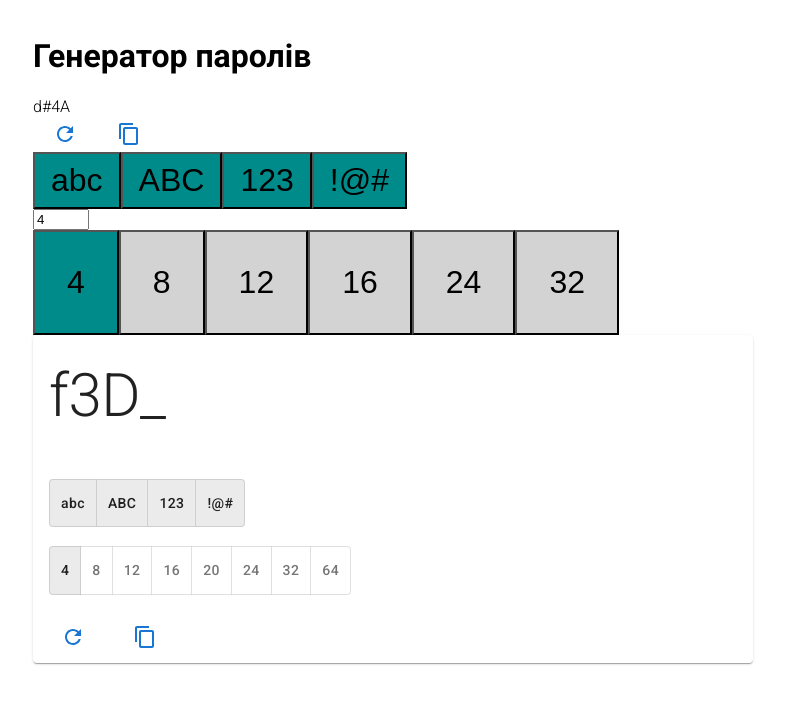
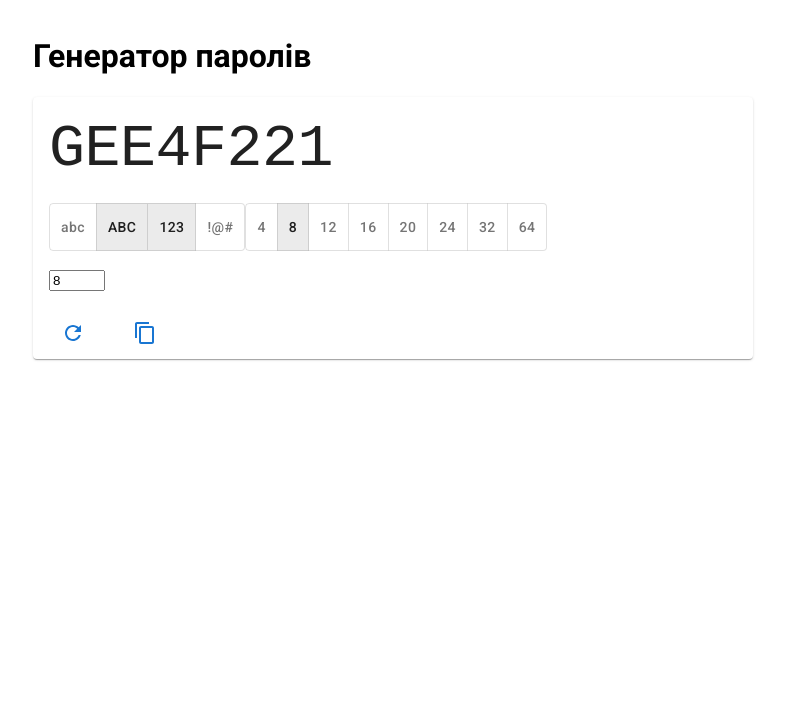
Before and after one commit to hutulia/password-generator, a React (Create React App) app: page / in a window 1280 px wide. Shown: the top 704 px of the page, without its empty margins (247-1032 px from the left). Built offline with nearby package versions, Linux system fonts and the light colour scheme.

Commit message:
Start use MUI

```diff
--- a/src/main.js
+++ b/src/main.js
@@ -15,8 +15,11 @@ window.symbolsSetRegistry.register(
 );
 
 window.passwordBuilder = new PasswordBuilderBySetsService();
-window.passwordBuilder.setLength(4);
-window.passwordBuilder.useSymbolsSets(...window.symbolsSetRegistry.getAll());
+window.passwordBuilder.setLength(8);
+window.passwordBuilder.useSymbolsSets(
+    window.symbolsSetRegistry.findByName('upper'),
+    window.symbolsSetRegistry.findByName('numbers')
+);
 window.passwordBuilder.build();
 
 ReactDOM.createRoot(document.querySelector('#app')).render(React.createElement(App, {passwordBuilder: window.passwordBuilder}));
--- a/src/ui/password/password-as-text.js
+++ b/src/ui/password/password-as-text.js
@@ -5,6 +5,7 @@ import {PasswordEvents} from "../../modules/password-builder/password-events.js"
 import React from 'react';
 import {PasswordContext} from "./password";
 import { useContext } from "react";
+import Typography from "@mui/material/Typography";
 
 export function PasswordAsText() {
     const passwordBuilder = useContext(PasswordContext);
@@ -14,6 +15,16 @@ export function PasswordAsText() {
         passwordBuilder.getEvents().on(PasswordEvents.UPDATED,()=>setPasswordAsText(passwordBuilder.getPassword()));
     },[]);
 
-    return passwordAsText;
-    return <p className="password-text">{passwordAsText}</p>;
+    return (
+        <>
+            <Typography variant="h2" component="div" style={{
+                minHeight: "1.5em",
+                overflow: "hidden",
+                whiteSpace: "nowrap",
+                fontFamily: "monospace",
+            }}>
+                {passwordAsText}
+            </Typography>
+        </>
+    );
 }
--- a/src/ui/password/password.js
+++ b/src/ui/password/password.js
@@ -18,30 +18,7 @@ export function Password({passwordBuilder}) {
     return (
         <PasswordContext.Provider value={passwordBuilder}>
             <div className="password">
-                <PasswordAsText />
 
-                <div className="actions">
-                    <Renew />
-                    <Copy />
-                </div>
-
-                <div className="symbols">
-                    <SymbolsSetUsage symbolsSet={symbolsSetRegistry.findByName('lower')} title='abc' />
-                    <SymbolsSetUsage symbolsSet={symbolsSetRegistry.findByName('upper')} title='ABC' />
-                    <SymbolsSetUsage symbolsSet={symbolsSetRegistry.findByName('numbers')} title='123' />
-                    <SymbolsSetUsage symbolsSet={symbolsSetRegistry.findByName('special')} title='!@#' />
-                </div>
-
-                <CustomLength />
-
-                <div className="lengths">
-                    <PredefinedLength length="4" />
-                    <PredefinedLength length="8" />
-                    <PredefinedLength length="12" />
-                    <PredefinedLength length="16" />
-                    <PredefinedLength length="24" />
-                    <PredefinedLength length="32" />
-                </div>
             </div>
             <OutlinedCard />
         </PasswordContext.Provider>
@@ -60,6 +37,7 @@ import FormatItalicIcon from '@mui/icons-material/FormatItalic';
 import FormatUnderlinedIcon from '@mui/icons-material/FormatUnderlined';
 import FormatColorFillIcon from '@mui/icons-material/FormatColorFill';
 import ArrowDropDownIcon from '@mui/icons-material/ArrowDropDown';
+import {PasswordEvents} from "../../modules/password-builder/password-events";
 
 export function OutlinedCard() {
     const passwordBuilder = useContext(PasswordContext);
@@ -77,23 +55,21 @@ export function OutlinedCard() {
     const [predefinedLengthUsed, setPredefinedLengthUsed] = React.useState(passwordBuilder.getLength());
 
     const handlePredefinedLength = (e, newValue) => {
-        passwordBuilder.setLength(newValue).build();
-        setPredefinedLengthUsed(newValue);
+        if(newValue){
+            passwordBuilder.setLength(newValue).build();
+            setPredefinedLengthUsed(newValue);
+        }else{
+            setPredefinedLengthUsed(predefinedLengthUsed);
+        }
+
     };
+
+    React.useEffect(() => {passwordBuilder.getEvents().on(PasswordEvents.LENGTH_UPDATED,()=>setPredefinedLengthUsed(passwordBuilder.getLength()))},[]);
 
     return (
         <Card sx={{ minWidth: 275 }}>
             <CardContent>
-                <Typography variant="h2" component="div" style={{
-                    lineHeight: "1.5em",
-                    overflow: "hidden",
-                    whiteSpace: "nowrap",
-                }}>
-                    <PasswordAsText />
-                </Typography>
-
-                <br />
-                <br />
+                <PasswordAsText />
 
                 <ToggleButtonGroup
                     value={formats}
@@ -114,9 +90,6 @@ export function OutlinedCard() {
                     </ToggleButton>
                 </ToggleButtonGroup>
 
-                <br />
-                <br />
-
                 <ToggleButtonGroup
                     value={predefinedLengthUsed}
                     onChange={handlePredefinedLength}
@@ -133,7 +106,12 @@ export function OutlinedCard() {
                     <ToggleButton value={64} aria-label={64}>64</ToggleButton>
                 </ToggleButtonGroup>
 
+                <br />
+                <br />
+
+                <CustomLength />
             </CardContent>
+
             <CardActions>
                 <Renew />
                 <Copy />
```
Also changed, not shown: 1 other file (tests, documents, lock files or other folders).
